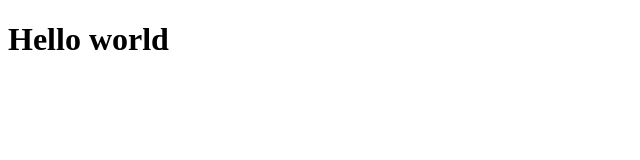
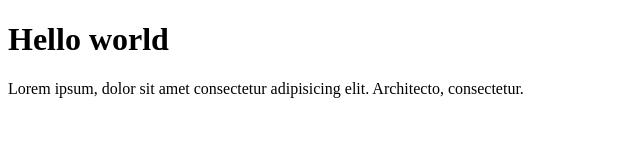
Before and after one commit to faisal2410/talha-test, a website: page index.html in a window 1280 px wide. Shown: the whole page, without its empty margins (0-640 px from the left). Drawn offline with Linux system fonts and the light colour scheme.

Commit message:
3rd Commit

```diff
--- a/index.html
+++ b/index.html
@@ -8,5 +8,7 @@
 </head>
 <body>
     <h1>Hello world</h1>
+    <p>Lorem ipsum, dolor sit amet consectetur adipisicing elit. Architecto, consectetur.</p>
+
 </body>
 </html>
```
